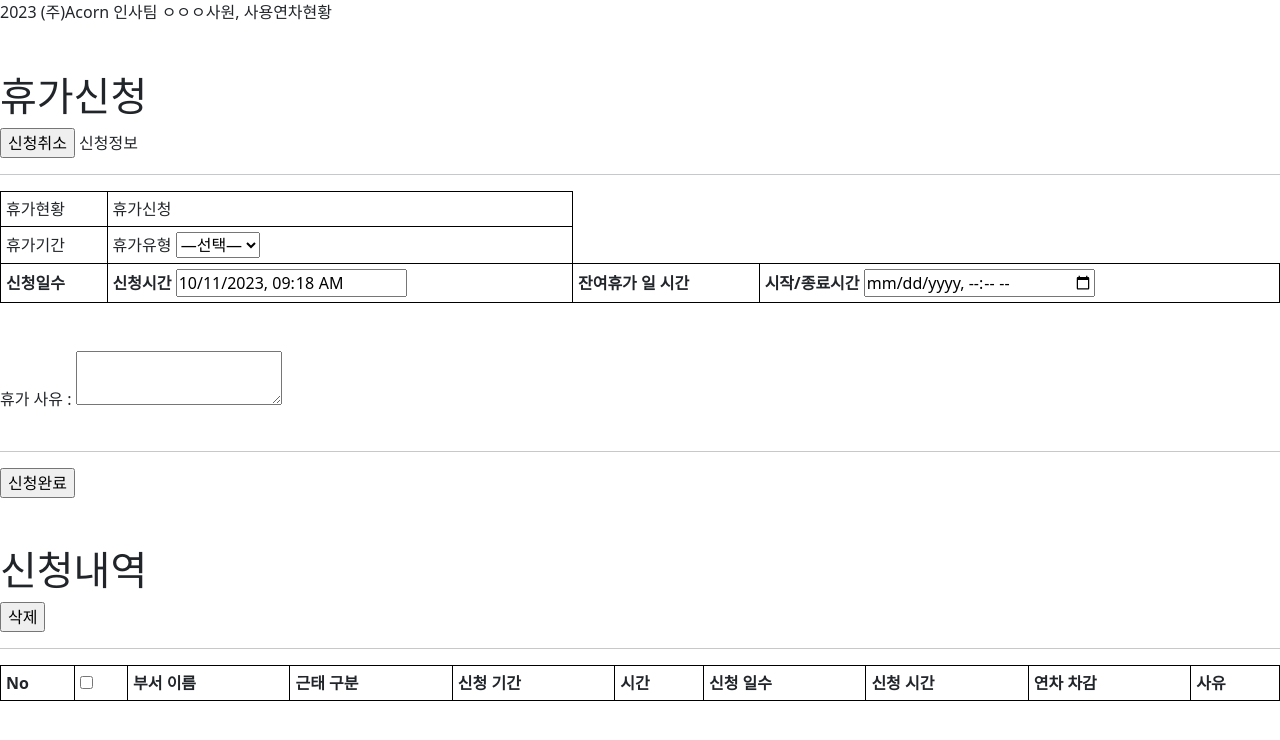
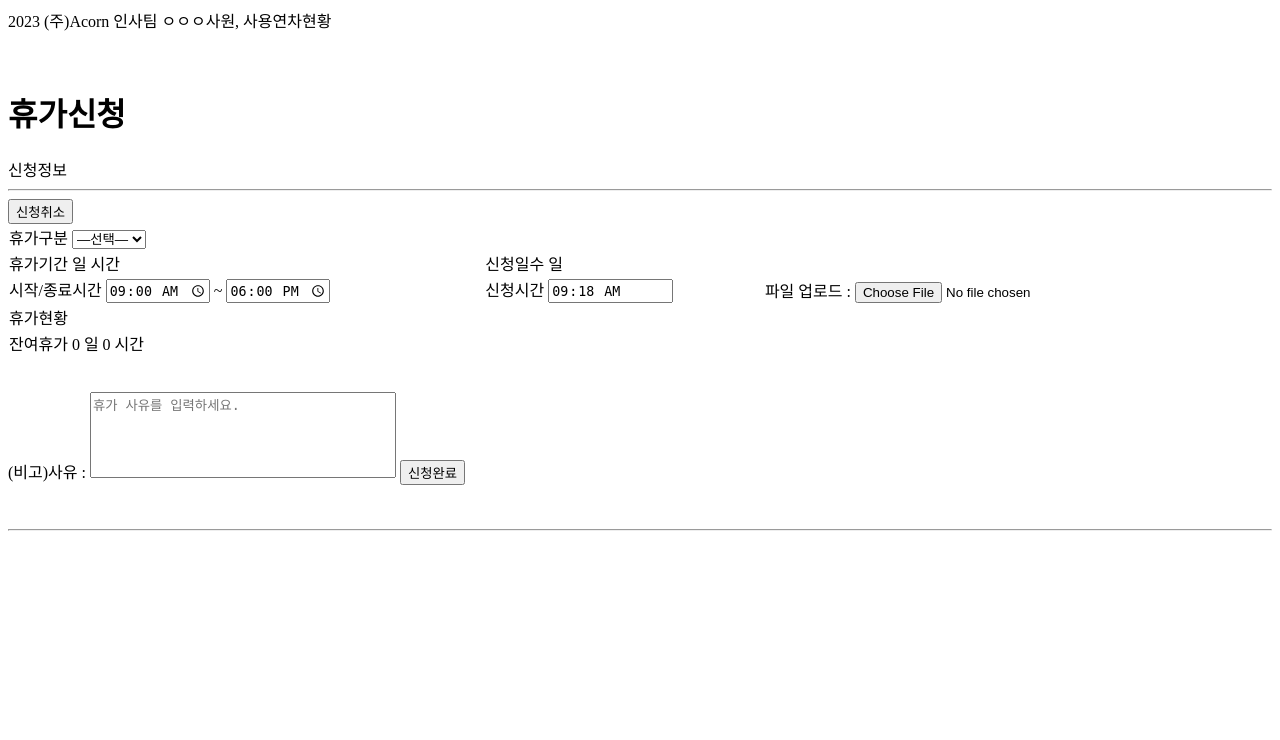
Before and after one commit to minji856/HI-Evacation, a Java web app: page /Vacation.jsp in a window 1280 px wide. Shown: the top 740 px of the page. Run offline with Tomcat 11, a stand-in JSP engine, Linux system fonts and the light colour scheme; lists and menus that the app fills with data are empty.

Commit message:
신청시간, 근태구분, 사유 넘기기

```diff
--- a/src/main/webapp/Vacation.jsp
+++ b/src/main/webapp/Vacation.jsp
@@ -4,62 +4,95 @@
 <head>
 <meta charset="UTF-8">
 <title>휴가 신청</title>
-	<link href="https://cdn.jsdelivr.net/npm/bootstrap@5.3.2/dist/css/bootstrap.min.css" rel="stylesheet" integrity="sha384-T3c6CoIi6uLrA9TneNEoa7RxnatzjcDSCmG1MXxSR1GAsXEV/Dwwykc2MPK8M2HN" crossorigin="anonymous">
-	<script src="https://cdn.jsdelivr.net/npm/bootstrap@5.3.2/dist/js/bootstrap.min.js" integrity="sha384-BBtl+eGJRgqQAUMxJ7pMwbEyER4l1g+O15P+16Ep7Q9Q+zqX6gSbd85u4mG4QzX+" crossorigin="anonymous"></script>
 <style>
     table {
         border-collapse: collapse; /* 테두리를 겹치게 함 */
         width: 100%; /* 테이블 너비를 100%로 설정 */
     }
-    th, td {
-        border: 1px solid black; /* 테두리 스타일과 두께를 지정 */
-        padding: 5px; /* 셀 내부 여백 설정 */
-    }
+    /* th, td {
+        border: 1px solid black; /* 테두리 스타일과 두께를 지정
+        padding: 5px; /* 셀 내부 여백 설정
+    } */
 </style>
 </head>
 <body>
+<!-- 인사관리에서 로그인 정보 가져오기 autouser -->
 2023 (주)Acorn 인사팀 ㅇㅇㅇ사원, 사용연차현황<br><br><br>
 <h1>휴가신청</h1>
+신청정보<hr/>
 <input type="reset" value="신청취소"/>
-신청정보<hr/>
+	<form action="details.jsp"/>
+	<input type="hidden" name="command" value="CONFIRM"/>
     <table>
-        <tr>
-            <td>휴가현황</td>
-            <td>휴가신청</td>
-            </tr>
-        <tr>
-            <td>휴가기간</td>
-	           <td>휴가유형
-	           		<select id="vacationtype">
-	           				<!-- -선택- 눌렀을 때 정보 안 넘어오는거 예외처리 -->
-							<option value=""> —선택—
-							<option value="monthlyleave"> 월차
-							<option value="halfdayleave"> 반차
-							<option value="annualleave"> 연차
-							<option value=""> 경조휴가
-							<option value="sickleave"> 병가
-							<option value=""> 기타
-					</select>
+    	<tr>
+        <td>휴가구분
+        	<select name="vacationType">
+          	<!-- -선택- 눌렀을 때 정보 안 넘어오는거 예외처리 -->
+					<option value="" > —선택—
+					<option value="월차"> 월차
+					<option value="반차"> 반차
+					<option value="연차"> 연차
+					<option value="경조휴가"> 경조휴가
+					<option value="병가"> 병가
+					<option value="기타"> 기타
+			</select>
 	           </td>
          </tr>
-            <th>신청일수</th>
-	            <th>신청시간
-	            	<input type="datetime-local" id="datetime" name="datetime" readonly/>
-	            </th>
-            <th>잔여휴가 일 시간</th>
-            <th>시작/종료시간
-            	<input type="datetime-local"/>
-            </th>
+        <tr>
+        	<td>휴가기간 일 시간</td>
+        	<td>신청일수 일</td>
+        </tr>
+      	<tr>
+        	<td>시작/종료시간
+            	<input type="time" name="startTime" value="09:00" min="09:00" max="18:00" step="900"/> ~
+            	<input type="time" name="endTime" value="18:00" min="09:00" max="18:00" step="900"/>
+            </td>
+            <td>신청시간
+            	<input type="time" id="currentTime" name="currentTime" value="신청시간"
+            		style="width: 120px" readonly/>
+            </td>
+            <td>파일 업로드 : <input type="file"/></td>
+            </tr>
+         <tr>
+            <td>휴가현황</td>
+          </tr>
+            <td>잔여휴가 0 일 0 시간</td>
       </tr>
    	</table><br><br>
-휴가 사유 : <textarea value="사유"></textarea><br><br>
+	(비고)사유 : <textarea name="reason" value="사유" placeholder="휴가 사유를 입력하세요."
+				style="resize:none; height: 80px; width:300px;"></textarea>
+	<input type="submit" value="신청완료"/>
+	</form>
+<br><br>
 <hr>
-<input type="button" value="신청완료"/>
+
 </h1>
 <br><br><br>
-<jsp:include page="details.jsp"></jsp:include>
+<%-- <jsp:include page="details.jsp"></jsp:include> --%>
 </body>
+<!-- 	<script>
+		function checkSelection() {
+		    let selectElement = document.getElementById("vacationtype");
+		    let selectedValue = selectElement.value;
+
+		    if (selectedValue === "") {
+		        alert("올바른 휴가 유형을 선택하세요.");
+		    }
+		}
+	</script> -->
 	<script>
-		document.getElementById('datetime').value= new Date().toISOString().slice(0, 16);
-	</script>
+            // 현재 시간을 가져오는 함수
+            function getCurrentTime() {
+                var now = new Date();
+                var hours = now.getHours().toString().padStart(2, '0'); // 시
+                var minutes = now.getMinutes().toString().padStart(2, '0'); // 분
+                return hours + ':' + minutes;
+            }
+
+            // 현재 시간을 input 요소에 설정
+            document.addEventListener("DOMContentLoaded", function() {
+                var timeInput = document.getElementById("currentTime");
+                timeInput.value = getCurrentTime();
+            });
+    </script>
 </html>
--- a/src/main/webapp/details.jsp
+++ b/src/main/webapp/details.jsp
@@ -3,7 +3,7 @@
 <html>
 <head>
 <meta charset="UTF-8">
-<title>Insert title here</title>
+<title>신청 내역</title>
 </head>
 <body>
 <h1>신청내역</h1><input type="button" value="삭제"/>
@@ -12,8 +12,9 @@
 		<tr>
 			<th>No</th>
 			<th><input type="checkbox" name="selectbox"></th>
-			<th>부서 이름</th>
-			<th>근태 구분</th>
+			<th>부서</th>
+			<th>이름</th>
+			<th>근태 구분 </th>
 			<th>신청 기간</th>
 			<th>시간</th>
 			<th>신청 일수</th>
@@ -21,6 +22,36 @@
 			<th>연차 차감</th>
 			<th>사유</th>
        </tr>
+       		<td>0</td>
+       		<td><input type="checkbox" name="selectbox"></td>
+	       	<td>
+
+	       	</td>
+	       	<td></td>
+	       	<td>
+		       	<%
+				String type = request.getParameter("vacationType");
+				%>
+	       		<%= type%>
+	       	</td>
+	       	<td></td>
+	       	<td></td>
+	       	<td></td>
+	       	<td><%
+	       		String currentTime = request.getParameter("currentTime");
+	       		%>
+	       		<%= currentTime%></td>
+	       	<td></td>
+	       	<td>
+	       		<%
+	       		String reason = request.getParameter("reason");
+	       		%>
+	       		<%= reason%>
+	       	</td>
     </table>
+    <form>
+		<input type="submit" value="신청 완료" />&nbsp;&nbsp;&nbsp;
+		<input type="button" value="뒤로" />
+	</form>
 </body>
 </html>
```
Also changed, not shown: src/main/java/controller/VactionController.java (added, +23 -0 lines), src/main/webapp/WEB-INF/lib/taglibs-standard-impl-1.2.5.jar (added), src/main/webapp/WEB-INF/lib/taglibs-standard-spec-1.2.5.jar (added), 1 other file.
